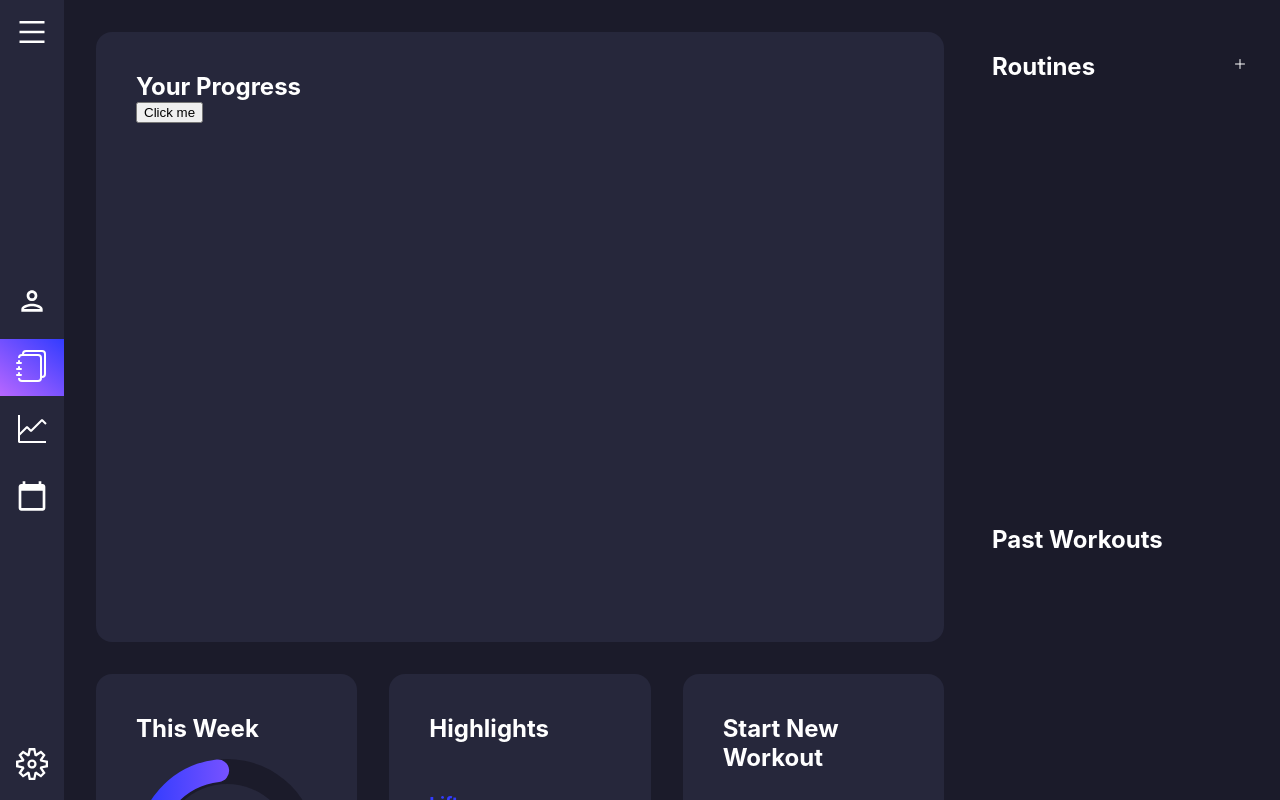
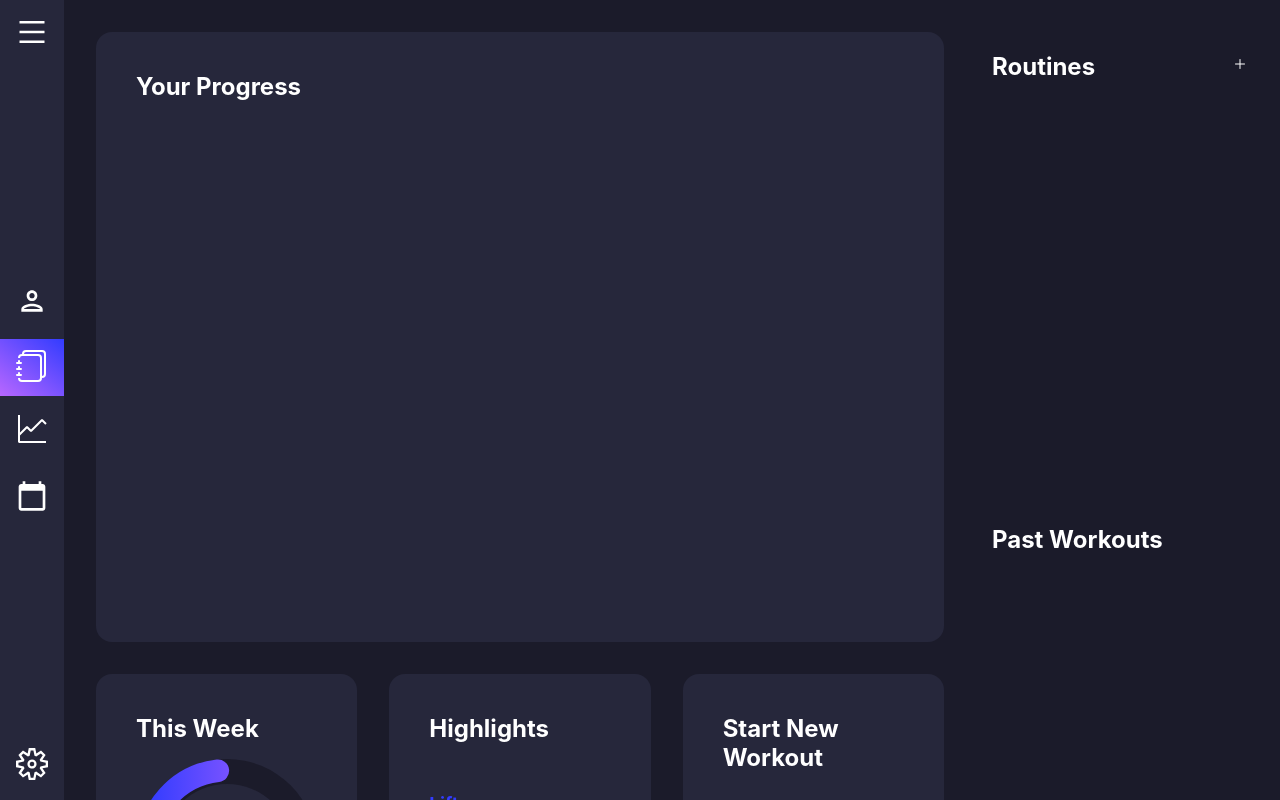
Before and after one commit to andyyyho/workout_app, a React (Create React App) app in the folder frontend/: page /workouts in a window 1280 px wide. Shown: the top 800 px of the page. Built offline with nearby package versions, Linux system fonts and the light colour scheme.

Commit message:
Update WorkoutsPage.js
Looks good.

```diff
--- a/frontend/src/components/workoutsPage/WorkoutsPage.js
+++ b/frontend/src/components/workoutsPage/WorkoutsPage.js
@@ -36,7 +36,6 @@ function WorkoutsPage() {
                 <div className='progress-graph'>
                     <h2>Your Progress</h2>
                     {session ? <WorkoutForm toggle={toggleSession} routine={routine}/> : null}
-                    <button onClick={checkRoutine}>Click me</button>
                 </div>
                 <div className='new-workout-card'>
                     <h2>Start New Workout</h2>
```
